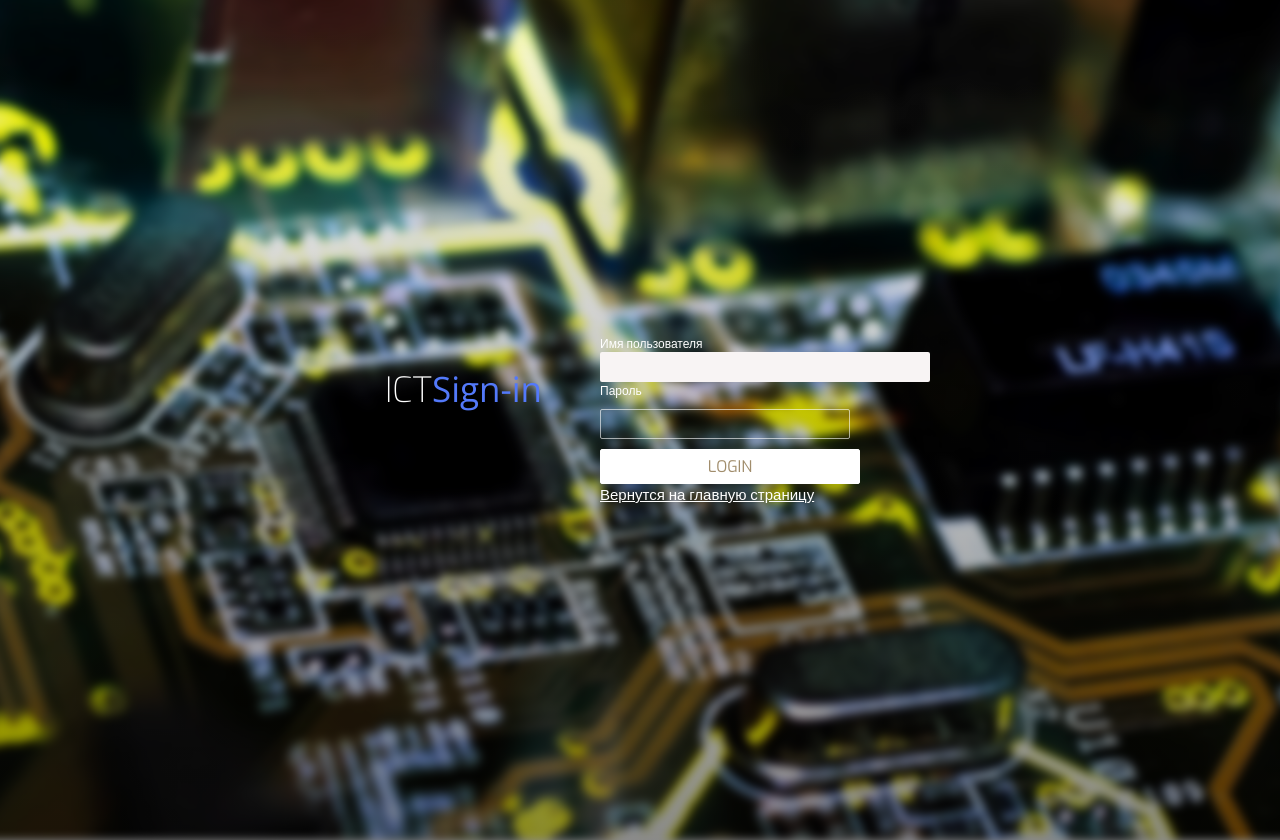
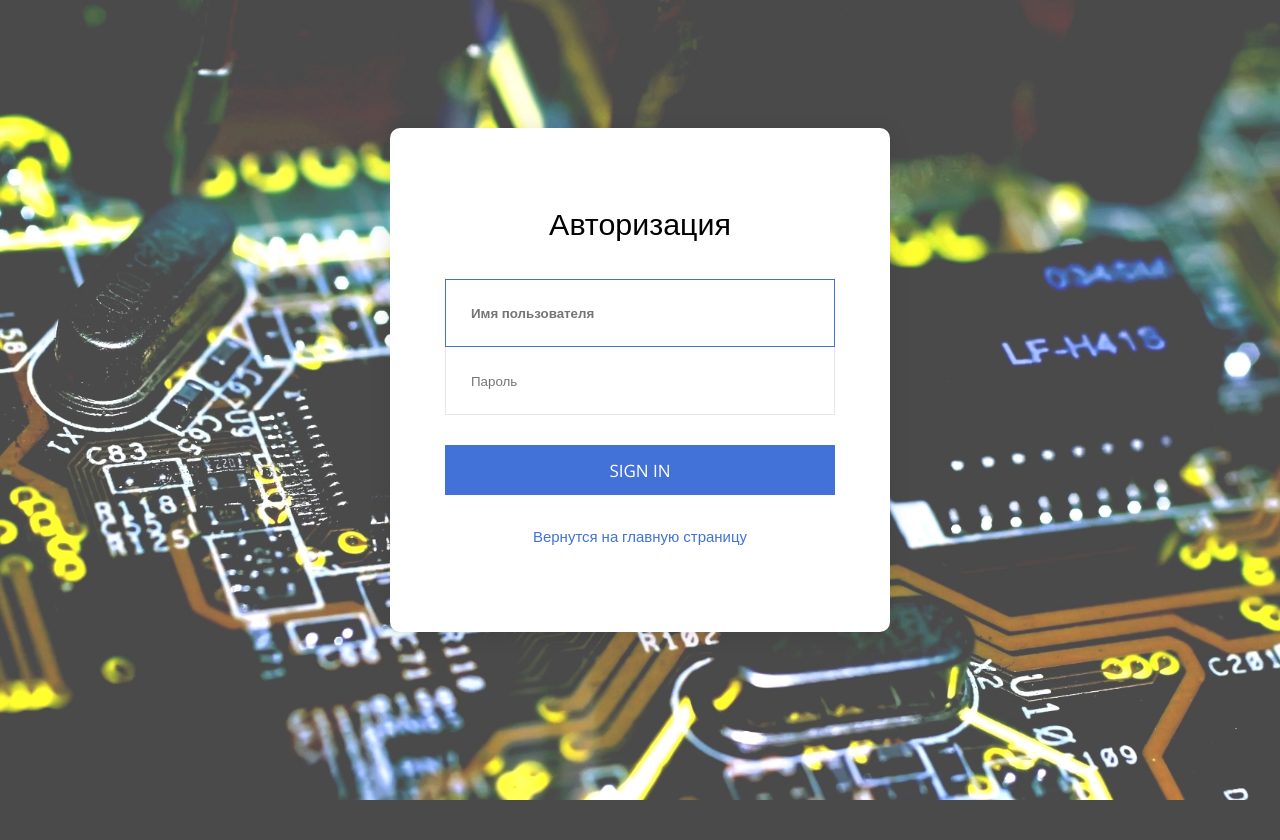
Before and after one commit to lonelypip/ICT, a Django app: page /account/sign-in/ in a window 1280 px wide. After the commit the page ends 800 px from the top, so only its background shows below. Run offline with Django 3.2, Linux system fonts and the light colour scheme; some libraries are stand-ins or nearby versions.

Commit message:
fix UIKIT, LoginForm

```diff
--- a/ICTapp/static/css/sign-in.css
+++ b/ICTapp/static/css/sign-in.css
@@ -1,141 +1,84 @@
-@import url(https://fonts.googleapis.com/css?family=Exo:100,200,400);
-@import url(https://fonts.googleapis.com/css?family=Source+Sans+Pro:700,400,300);
-
-body{
-	margin: 0;
-	padding: 0;
-	background: #fff;
-
-	color: #fff;
-	font-family: Arial;
-	font-size: 12px;
+.login-page {
+	background: url(/media/img/sign-in-bg.jpg) #E9FAFF;
+	background-size: cover;
+	height: 100vh;
 }
 
-.body{
-	position: absolute;
-	top: -20px;
-	left: -20px;
-	right: -40px;
-	bottom: -40px;
-	width: auto;
-	height: auto;
-	background-image: url(http://ginva.com/wp-content/uploads/2012/07/city-skyline-wallpapers-008.jpg);
-	background-size: cover;
-	-webkit-filter: blur(5px);
-	z-index: 0;
+.login-form-box {
+	padding-top: 10%;
 }
 
-.grad{
-	position: absolute;
-	top: -20px;
-	left: -20px;
-	right: -40px;
-	bottom: -40px;
-	width: auto;
-	height: auto;
-	background: -webkit-gradient(linear, left top, left bottom, color-stop(0%,rgba(0,0,0,0)), color-stop(100%,rgba(0,0,0,0.65))); /* Chrome,Safari4+ */
-	z-index: 1;
-	opacity: 0.7;
+.login-form {
+	background: #fff;
+	padding: 75px 55px 85px 55px;
+	max-width: 500px;
+	border-radius: 10px;
+	box-shadow: 0 3px 20px 0px rgba(0, 0, 0, 0.1);
+	margin: 0 auto;
+	color: #000000;
+	text-align: center;
 }
 
-.header{
-	position: absolute;
-	top: calc(50% - 35px);
-	left: calc(50% - 255px);
-	z-index: 2;
+.login-form input {
+	height: 68px;
+	padding: 0 25px;
+	width: 100%;
+	display: block;
+	color: #666666;
+	line-height: 1.2;
+	outline: none;
+	background: #fff !important;
+	border: 1px solid #E6E6E6 !important;
 }
 
-.header div{
-	float: left;
-	color: #fff;
-	font-family: 'Exo', sans-serif;
-	font-size: 35px;
-	font-weight: 200;
+.login-form input:last-child {
+	border-top: none !important;
 }
 
-.header div span{
-	color: #5379fa !important;
+.login-form input:focus {
+	border: 1px solid #4272D7 !important;
 }
 
-.login{
-	position: absolute;
-	top: calc(50% - 75px);
-	left: calc(50% - 50px);
-	height: 150px;
-	width: 350px;
-	padding: 10px;
-	z-index: 2;
+.login-form label {
+	display: none;
 }
 
-.login input[type=text]{
-	width: 250px;
-	height: 30px;
-	background: transparent;
-	border: 1px solid rgba(255,255,255,0.6);
-	border-radius: 2px;
-	color: #fff;
-	font-family: 'Exo', sans-serif;
-	font-size: 16px;
+.login-form h2 {
+	font-size: 1.9em;
 	font-weight: 400;
-	padding: 4px;
+	margin-bottom: 35px;
 }
 
-.login input[type=password]{
-	width: 250px;
-	height: 30px;
-	background: transparent;
-	border: 1px solid rgba(255,255,255,0.6);
-	border-radius: 2px;
+.login-form button {
+	background: #4272D7;
 	color: #fff;
-	font-family: 'Exo', sans-serif;
-	font-size: 16px;
-	font-weight: 400;
-	padding: 4px;
-	margin-top: 10px;
+	outline: none;
+	border: none;
+	display: block;
+	width: 100%;
+	height: 50px;
+	font-size: 17px;
+	margin-top: 30px;
+	margin-bottom: 30px;
+	cursor: pointer;
+	transition: all 0.3s;
+	text-transform: uppercase;
 }
 
-.login input[type=button]{
-	width: 260px;
-	height: 35px;
-	background: #fff;
-	border: 1px solid #fff;
-	cursor: pointer;
-	border-radius: 2px;
-	color: #a18d6c;
-	font-family: 'Exo', sans-serif;
-	font-size: 16px;
-	font-weight: 400;
-	padding: 6px;
-	margin-top: 10px;
+.login-form button:hover {
+	background: #363F53;
 }
 
-.login input[type=button]:hover{
-	opacity: 0.8;
+.login-form a {
+	color: #4272d7;
+	text-decoration: none;
+	font-size: 15px;
 }
 
-.login input[type=button]:active{
-	opacity: 0.6;
+.login-form a:hover {
+	text-decoration: underline;
 }
 
-
-.login input[type=text]:focus{
-	outline: none;
-	border: 1px solid rgba(255,255,255,0.9);
+footer {
+	display: none;
 }
-
-.login input[type=password]:focus{
-	outline: none;
-	border: 1px solid rgba(255,255,255,0.9);
-}
-
-.login input[type=button]:focus{
-	outline: none;
-}
-
-::-webkit-input-placeholder{
-   color: rgba(255,255,255,0.6);
-}
-
-::-moz-input-placeholder{
-   color: rgba(255,255,255,0.6);
-}
--- a/Users/templates/Users/sign_in.html
+++ b/Users/templates/Users/sign_in.html
@@ -2,179 +2,33 @@
 {% load static %}
 {% block links %}
 <link rel="stylesheet" href="{% static 'css/sign-in.css' %}">
-<style>
-      /* NOTE: The styles were added inline because Prefixfree needs access to your styles and they must be inlined if they are on local disk! */
-      @import url(https://fonts.googleapis.com/css?family=Exo:100,200,400);
-@import url(https://fonts.googleapis.com/css?family=Source+Sans+Pro:700,400,300);
 
-body{
-	margin: 0;
-	padding: 0;
-	background: #fff;
-
-	color: #fff;
-	font-family: Arial;
-	font-size: 12px;
-}
-
-footer {
-   display: none;
-}
-
-.body{
-	position: absolute;
-	top: -20px;
-	left: -20px;
-	right: -40px;
-	bottom: -40px;
-	width: auto;
-	height: auto;
-	background-image: url(/media/img/sign-in-bg.jpg);
-	background-size: cover;
-	-webkit-filter: blur(5px);
-	z-index: 0;
-}
-
-.grad{
-	position: absolute;
-	top: -20px;
-	left: -20px;
-	right: -40px;
-	bottom: -40px;
-	width: auto;
-	height: auto;
-	background: -webkit-gradient(linear, left top, left bottom, color-stop(0%,rgba(0,0,0,0)), color-stop(100%,rgba(0,0,0,0.65))); /* Chrome,Safari4+ */
-	z-index: 1;
-	opacity: 0.7;
-}
-
-.header{
-	position: absolute;
-	top: calc(50% - 35px);
-	left: calc(50% - 255px);
-	z-index: 2;
-}
-
-.header div{
-	float: left;
-	color: #fff;
-	font-family: 'Exo', sans-serif;
-	font-size: 35px;
-	font-weight: 200;
-}
-
-.header div span{
-	color: #5379fa !important;
-}
-
-.login{
-	position: absolute;
-	top: calc(50% - 75px);
-	left: calc(50% - 50px);
-	height: 150px;
-	width: 350px;
-	padding: 10px;
-	z-index: 2;
-}
-
-.login input[type=text]{
-	width: 250px;
-	height: 30px;
-	background: transparent;
-	border: 1px solid rgba(255,255,255,0.6);
-	border-radius: 2px;
-	color: #fff;
-	font-family: 'Exo', sans-serif;
-	font-size: 16px;
-	font-weight: 400;
-	padding: 4px;
-}
-
-.login input[type=password]{
-	width: 250px;
-	height: 30px;
-	background: transparent;
-	border: 1px solid rgba(255,255,255,0.6);
-	border-radius: 2px;
-	color: #fff;
-	font-family: 'Exo', sans-serif;
-	font-size: 16px;
-	font-weight: 400;
-	padding: 4px;
-	margin-top: 10px;
-}
-
-.login button{
-	width: 260px;
-	height: 35px;
-	background: #fff;
-	border: 1px solid #fff;
-	cursor: pointer;
-	border-radius: 2px;
-	color: #a18d6c;
-	font-family: 'Exo', sans-serif;
-	font-size: 16px;
-	font-weight: 400;
-	padding: 6px;
-	margin-top: 10px;
-}
-
-.login button:hover{
-	opacity: 0.8;
-}
-
-.login button:active{
-	opacity: 0.6;
-}
-
-.login input[type=text]:focus{
-	outline: none;
-	border: 1px solid rgba(255,255,255,0.9);
-}
-
-.login input[type=password]:focus{
-	outline: none;
-	border: 1px solid rgba(255,255,255,0.9);
-}
-
-.login button:focus{
-	outline: none;
-}
-
-::-webkit-input-placeholder{
-   color: rgba(255,255,255,0.6);
-}
-
-::-moz-input-placeholder{
-   color: rgba(255,255,255,0.6);
-}
-   </style>
-
-    <script src="https://cdnjs.cloudflare.com/ajax/libs/prefixfree/1.0.7/prefixfree.min.js"></script>
+<script src="https://cdnjs.cloudflare.com/ajax/libs/prefixfree/1.0.7/prefixfree.min.js"></script>
 {% endblock %}
 {% block title %}Авторизация{% endblock title %}
 
 {% block content %}
-   <div class="body"></div>
-	<div class="grad"></div>
-	<div class="header">
-		<div>ICT<span>Sign-in</span></div>
+	<div class="login-page">
+      <form class="login-form-box" method="POST">
+			<div class="login-form">
+				<h2>Авторизация</h2>
+				{% csrf_token %}
+				<div>
+					{{ form }}
+				</div>
+
+				<button type="submit">Sign in</button>
+
+				<a href="{% url 'home_url' %}">Вернутся на главную страницу</a>
+			</div>
+      </form>
 	</div>
-	<br>
-	<div class="login">
-      <form method="POST">
-         {% csrf_token %}
-         <!-- <input type="text" placeholder="username" name="user"><br>
-         <input type="password" placeholder="password" name="password"><br> -->
-			{% for field in form %}
-				<div>{{ field.label }}</div>
-				<div>{{ field }}</div>
-         {% endfor %}
-         <button type="submit">LOGIN</button>
-         <br>
-         <a href="{% url 'home_url' %}" style="color:white;font-size: 15px;">Вернутся на главную страницу</a>
-      </form>
-   </div>
 
-  <script src='http://cdnjs.cloudflare.com/ajax/libs/jquery/2.1.3/jquery.min.js'></script>
+  <script>
+	  const inputLogin = document.getElementsByTagName('input')[1];
+	  const inputPassword = document.getElementsByTagName('input')[2];
+
+	  inputLogin.placeholder = 'Имя пользователя';
+	  inputPassword.placeholder = 'Пароль';
+  </script>
 {% endblock content %}
```
Also changed, not shown: ICTapp/static/css/main.css (+31 -2 lines), News/templates/News/news.html (+12 -12 lines), News/templates/News/news_detail.html (+13 -11 lines), media/img/sign-in-bg.jpg.
